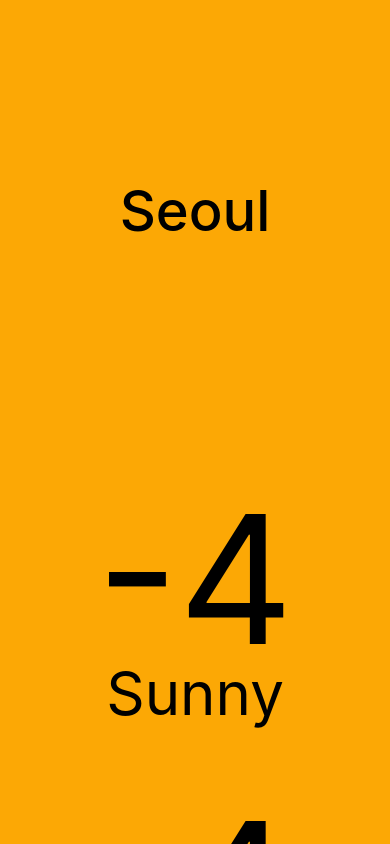
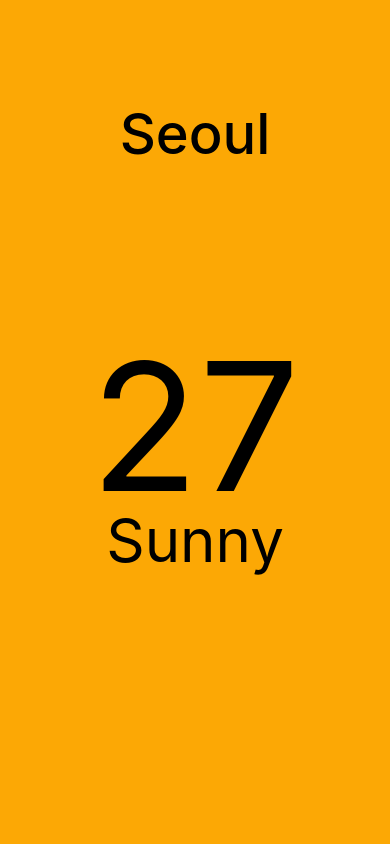
Before and after one commit to bizbaeja/NomadCoder, a React Native app in the folder NomadWeather/: screen / in a window 390 px wide. Built offline with nearby package versions, Linux system fonts and the light colour scheme.

Commit message:
Native Horizontal scroll and pagingEnabled

```diff
--- a/NomadWeather/App.js
+++ b/NomadWeather/App.js
@@ -1,6 +1,8 @@
 import { StatusBar } from "expo-status-bar";
-import { StyleSheet, Text, View, ScrollView } from "react-native";
+import { StyleSheet, Text, View, ScrollView, Dimensions } from "react-native";
 
+const { width: SCREEN_WIDTH } = Dimensions.get("window");
+console.log(SCREEN_WIDTH);
 export default function App() {
   return (
     <View style={styles.container}>
@@ -8,9 +10,14 @@ export default function App() {
       <View style={styles.city}>
         <Text style={styles.cityName}>Seoul</Text>
       </View>
-      <ScrollView style={styles.weather}>
+      <ScrollView
+        indicatorStyle="white"
+        pagingEnabled
+        horizontal
+        contentContainerStyle={styles.weather}
+      >
         <View style={styles.day}>
-          <Text style={styles.temp}>-4</Text>
+          <Text style={styles.temp}>27</Text>
           <Text style={styles.desc}>Sunny</Text>
         </View>
 
@@ -54,13 +61,10 @@ const styles = StyleSheet.create({
     fontSize: 56,
     fontWeight: "500",
   },
-  weather: {
-    flex: 2,
-  },
+  weather: {},
   day: {
-    flex: 1,
+    width: SCREEN_WIDTH,
     alignItems: "center",
-    // backgroundColor: "#0E432C",
   },
   temp: {
     marginTop: 50,
```
